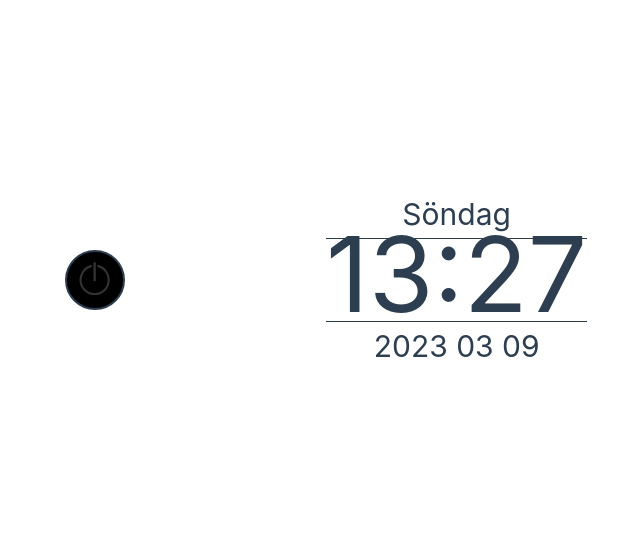
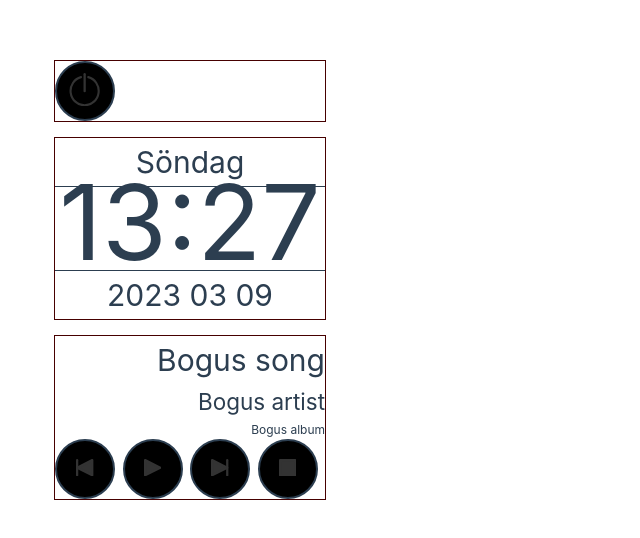
Before and after one commit to ApanLoon/DenonController, a Vue app in the folder src/client/miniac-frontend/: page / in a window 1280 px wide. Shown: the part 120-658 px from the top of the page, without its empty margins (314-954 px from the left). Built offline with nearby package versions, Linux system fonts and the light colour scheme; no server answers.

Commit message:
Added player panel.

```diff
--- a/src/client/miniac-frontend/src/App.vue
+++ b/src/client/miniac-frontend/src/App.vue
@@ -3,6 +3,7 @@ import { inject } from "vue";
 import type {IMiniac} from "./plugins/Miniac/IMiniac";
 import Amplifier from "./components/Amplifier.vue";
 import Clock from "./components/Clock.vue";
+import Player from "./components/Player.vue";
 
 const miniac = inject<IMiniac>("miniac");
 if (miniac === undefined)
@@ -18,28 +19,23 @@ miniac.connect(() =>
 </script>
 
 <template>
-  <header>
-    <Amplifier />
-  </header>
-
   <main>
-    <Clock />
+    <Amplifier style="grid-area: amplifier;" />
+    <Clock style="grid-area: clock;" />
+    <Player style="grid-area: player;" />
   </main>
 </template>
 
 <style scoped>
-header
+main
 {
-  line-height: 1.5;
+  display: grid;
+  grid-template-areas: "amplifier" "clock" "player";
+  gap: 1em;
 }
 
-@media (min-width: 1024px)
+main > *
 {
-  header
-  {
-    display: flex;
-    place-items: center;
-    padding-right: calc(var(--section-gap) / 2);
-  }
+  border: 1px solid rgb(70, 0, 0);
 }
 </style>
--- a/src/client/miniac-frontend/src/components/Amplifier.vue
+++ b/src/client/miniac-frontend/src/components/Amplifier.vue
@@ -6,7 +6,7 @@ import IconPower from "./icons/IconPower.vue";
 const miniac = inject<IMiniac>("miniac");
 if (miniac === undefined)
 {
-  throw new Error ("App.setup: No miniac plugin found.");
+  throw new Error ("Amplifier.setup: No miniac plugin found.");
 }
 
 const amp_SelectedInput = computed(() =>
@@ -31,8 +31,8 @@ const amp_SelectedInput = computed(() =>
 .amplifier
 {
   font-size: 0.6rem;
-
   display: grid;
+  grid-template-columns: 4.5rem auto;
   grid-template-areas:
     "power-button input"
     "power-button x"
@@ -42,15 +42,13 @@ const amp_SelectedInput = computed(() =>
 
 .power-button
 {
+    display: inline-block;
     background-color: black;
     border: 2px solid var(--color-text);
     border-radius: 50%;
     color: #333;
     width: 4rem;
     height: 4rem;
-    text-align: center;
-    text-decoration: none;
-    display: inline-block;
     margin-right: 0.5rem;
 }
 
--- /dev/null
+++ b/src/client/miniac-frontend/src/components/Player.vue
@@ -0,0 +1,90 @@
+<script setup lang="ts">
+import { inject, computed } from "vue";
+import type {IMiniac} from "../plugins/Miniac/IMiniac";
+import IconPrev from "./icons/IconPrev.vue";
+import IconPlay from "./icons/IconPlay.vue";
+import IconPause from "./icons/IconPause.vue";
+import IconNext from "./icons/IconNext.vue";
+import IconStop from "./icons/IconStop.vue";
+
+const miniac = inject<IMiniac>("miniac");
+if (miniac === undefined)
+{
+  throw new Error ("Player.setup: No miniac plugin found.");
+}
+</script>
+
+<template>
+  <div class="player">
+    <div style="grid-area: song;"   class="song"  >{{ miniac.player_CurrentSong.value   }}</div>
+    <div style="grid-area: album;"  class="album" >{{ miniac.player_CurrentAlbum.value  }}</div>
+    <div style="grid-area: artist;" class="artist">{{ miniac.player_CurrentArtist.value }}</div>
+
+    <button style="grid-area: prev;">
+        <IconPrev />
+    </button>
+
+    <button style="grid-area: play;"
+            @click="miniac.player_RequestPlayToggle()">
+        <IconPlay  v-if="!miniac.player_IsPlaying.value" />
+        <IconPause v-if="miniac.player_IsPlaying.value" />
+    </button>
+
+    <button style="grid-area: stop;">
+        <IconStop />
+    </button>
+
+    <button style="grid-area: next;">
+        <IconNext />
+    </button>
+  </div>
+</template>
+
+<style scoped>
+.player
+{
+  font-size: 1rem;
+  text-align: right;
+
+  display: grid;
+  grid-template-areas:
+    "song song song song"
+    "artist artist artist artist"
+    "album album album album"
+    "prev play next stop"
+  ;
+}
+
+.song
+{
+    font-size: 2rem;
+}
+.artist
+{
+    font-size: 1.5rem;
+}
+.album
+{
+    font-size: 0.8rem;
+}
+
+button
+{
+    background-color: black;
+    border: 2px solid var(--color-text);
+    border-radius: 50%;
+    color: #333;
+    width: 4rem;
+    height: 4rem;
+    text-align: center;
+    text-decoration: none;
+    display: inline-block;
+    margin-right: 0.5rem;
+}
+
+.play-on svg
+{
+    color: blue;
+    filter: drop-shadow(0 0 0.2rem currentColor);
+}
+</style>
--- /dev/null
+++ b/src/client/miniac-frontend/src/components/icons/IconNext.vue
@@ -0,0 +1,12 @@
+<template>
+  <svg width="4.6000023mm" height="4.6000009mm" viewBox="0 0 4.6000023 4.6000009" version="1.1" xmlns="http://www.w3.org/2000/svg">
+    <g transform="translate(-27.848862,-6.1362737)">
+      <g>
+        <path style="fill:currentColor;fill-opacity:1;stroke:currentColor;stroke-width:0.600001;stroke-linecap:round;stroke-linejoin:round;stroke-dasharray:none"
+              d="m 28.148862,6.4362739 v 4.0000001 l 4,-2.0000004 -4,-1.9999997" />
+        <path style="fill:none;fill-opacity:1;stroke:currentColor;stroke-width:0.600001;stroke-linecap:round;stroke-linejoin:round;stroke-dasharray:none"
+              d="M 32.148862,10.436274 V 6.4362739" />
+      </g>
+    </g>
+  </svg>
+</template>
--- /dev/null
+++ b/src/client/miniac-frontend/src/components/icons/IconPause.vue
@@ -0,0 +1,12 @@
+<template>
+  <svg width="4.6000023mm" height="4.600594mm" viewBox="0 0 4.6000023 4.600594" version="1.1" xmlns="http://www.w3.org/2000/svg">
+    <g transform="translate(-53.096135,-6.1362546)">
+      <g>
+        <path style="fill:none;fill-opacity:1;stroke:currentColor;stroke-width:0.600001;stroke-linecap:round;stroke-linejoin:round;stroke-dasharray:none"
+              d="M 55.953286,10.436255 V 6.4362555" />
+        <path style="fill:none;fill-opacity:1;stroke:currentColor;stroke-width:0.600001;stroke-linecap:round;stroke-linejoin:round;stroke-dasharray:none"
+              d="M 54.753284,10.436255 V 6.4362552" />
+      </g>
+    </g>
+  </svg>
+</template>
--- /dev/null
+++ b/src/client/miniac-frontend/src/components/icons/IconPlay.vue
@@ -0,0 +1,8 @@
+<template>
+  <svg width="4.5999641mm" height="4.5999827mm" viewBox="0 0 4.5999641 4.5999827" version="1.1" xmlns="http://www.w3.org/2000/svg">
+    <g transform="translate(-44.447671,-6.1362737)">
+      <path style="fill:currentColor;fill-opacity:1;stroke:currentColor;stroke-width:0.600001;stroke-linecap:round;stroke-linejoin:round;stroke-dasharray:none"
+            d="m 44.747672,6.4362739 v 4.0000001 l 4,-2.0000004 -4,-1.9999997" />
+    </g>
+  </svg>
+</template>
--- /dev/null
+++ b/src/client/miniac-frontend/src/components/icons/IconPrev.vue
@@ -0,0 +1,12 @@
+<template>
+  <svg width="4.6000023mm" height="4.6000009mm" viewBox="0 0 4.6000023 4.6000009" version="1.1" xmlns="http://www.w3.org/2000/svg">
+    <g transform="translate(-35.809514,-6.1362737)">
+      <g transform="matrix(-1,0,0,1,68.258377,0)">
+        <path style="fill:currentColor;fill-opacity:1;stroke:currentColor;stroke-width:0.600001;stroke-linecap:round;stroke-linejoin:round;stroke-dasharray:none"
+              d="m 28.148862,6.4362739 v 4.0000001 l 4,-2.0000004 -4,-1.9999997" />
+        <path style="fill:none;fill-opacity:1;stroke:currentColor;stroke-width:0.600001;stroke-linecap:round;stroke-linejoin:round;stroke-dasharray:none"
+              d="M 32.148862,10.436274 V 6.4362739" />
+      </g>
+    </g>
+  </svg>
+</template>
--- /dev/null
+++ b/src/client/miniac-frontend/src/components/icons/IconStop.vue
@@ -0,0 +1,13 @@
+<template>
+  <svg width="4.6000004mm" height="4.6000004mm" viewBox="0 0 4.6000004 4.6000004" version="1.1" xmlns="http://www.w3.org/2000/svg">
+    <g
+      transform="translate(-17.823191,-6.1362742)">
+      <path style="fill:currentColor;fill-opacity:1;fill-rule:nonzero;stroke:currentColor;stroke-width:0.6;stroke-linecap:round;stroke-linejoin:round;stroke-dasharray:none"
+            width="4"
+            height="4"
+            x="18.123192"
+            y="6.4362741"
+            d="m 18.123192,6.4362741 h 4 v 3.9999999 h -4 z" />
+    </g>
+  </svg>
+</template>
--- a/src/client/miniac-frontend/src/plugins/Miniac/Miniac.ts
+++ b/src/client/miniac-frontend/src/plugins/Miniac/Miniac.ts
@@ -4,11 +4,9 @@ import { ref, type Ref } from "vue";
 
 export class Miniac implements IMiniac
 {
+    /// General:
     public options : MiniacOptions;
     public isConnected : Ref<boolean> = ref(false);
-
-    public amp_IsOn          : Ref<boolean> = ref(false);
-    public amp_SelectedInput : Ref<string>  = ref("");
 
     private _socket? : WebSocket;
 
@@ -50,25 +48,30 @@ export class Miniac implements IMiniac
         }
     }
 
+
+    /// Amplifier:
+    public amp_IsOn          : Ref<boolean> = ref(false);
+    public amp_SelectedInput : Ref<string>  = ref("");
+
     public amp_RequestPowerState() : void
     {
         console.log("Miniac.amp_RequestPowerState");
         this._socket?.send(JSON.stringify({ type: "Amp:RequestPowerState" }));
     }
 
-    amp_RequestPowerOn() : void
+    public amp_RequestPowerOn() : void
     {
         console.log("Miniac.amp_RequestPowerOn");
         this._socket?.send(JSON.stringify({ type: "Amp:SetPowerState", isOn: true }));
     }
 
-    amp_RequestPowerOff() : void
+    public amp_RequestPowerOff() : void
     {
         console.log("Miniac.amp_RequestPowerOff");
         this._socket?.send(JSON.stringify({ type: "Amp:SetPowerState", isOn: false }));
     }
 
-    amp_RequestPowerToggle() : void
+    public amp_RequestPowerToggle() : void
     {
         this.amp_IsOn.value ? this.amp_RequestPowerOff() : this.amp_RequestPowerOn();
     }
@@ -85,4 +88,47 @@ export class Miniac implements IMiniac
         this._socket?.send(JSON.stringify({ type: "Amp:SetSelectedInput", input: input }));
     }
 
+
+    /// Player:
+    public player_IsPlaying     : Ref<boolean>  = ref(false);
+    public player_CurrentSong   : Ref<string>   = ref("Bogus song");
+    public player_CurrentAlbum  : Ref<string>   = ref("Bogus album");
+    public player_CurrentArtist : Ref<string>   = ref("Bogus artist");
+
+    public player_RequestPlay() : void
+    {
+        console.log("Miniac.player_RequestPlay");
+        this.player_IsPlaying.value = true;
+    }
+
+    public player_RequestPause() : void
+    {
+        console.log("Miniac.player_RequestPause");
+        this.player_IsPlaying.value = false;
+    }
+
+    public player_RequestStop() : void
+    {
+        console.log("Miniac.player_RequestStop");
+        this.player_IsPlaying.value = false;
+    }
+
+    public player_RequestPlayToggle() : void
+    {
+        console.log("Miniac.player_RequestPlayToggle");
+        this.player_IsPlaying.value ? this.player_RequestPause() : this.player_RequestPlay();
+    }
+
+    public player_RequestPrev() : void
+    {
+        console.log("Miniac.player_RequestPrev");
+
+    }
+
+    public player_RequestNext() : void
+    {
+        console.log("Miniac.player_RequestNext");
+
+    }
+
 }
```
Also changed, not shown: src/client/miniac-frontend/src/components/icons/IconPower.vue (+8 -18 lines), src/client/miniac-frontend/src/plugins/Miniac/IMiniac.ts (+16 -2 lines), 2 other files (tests, documents, lock files or other folders).
